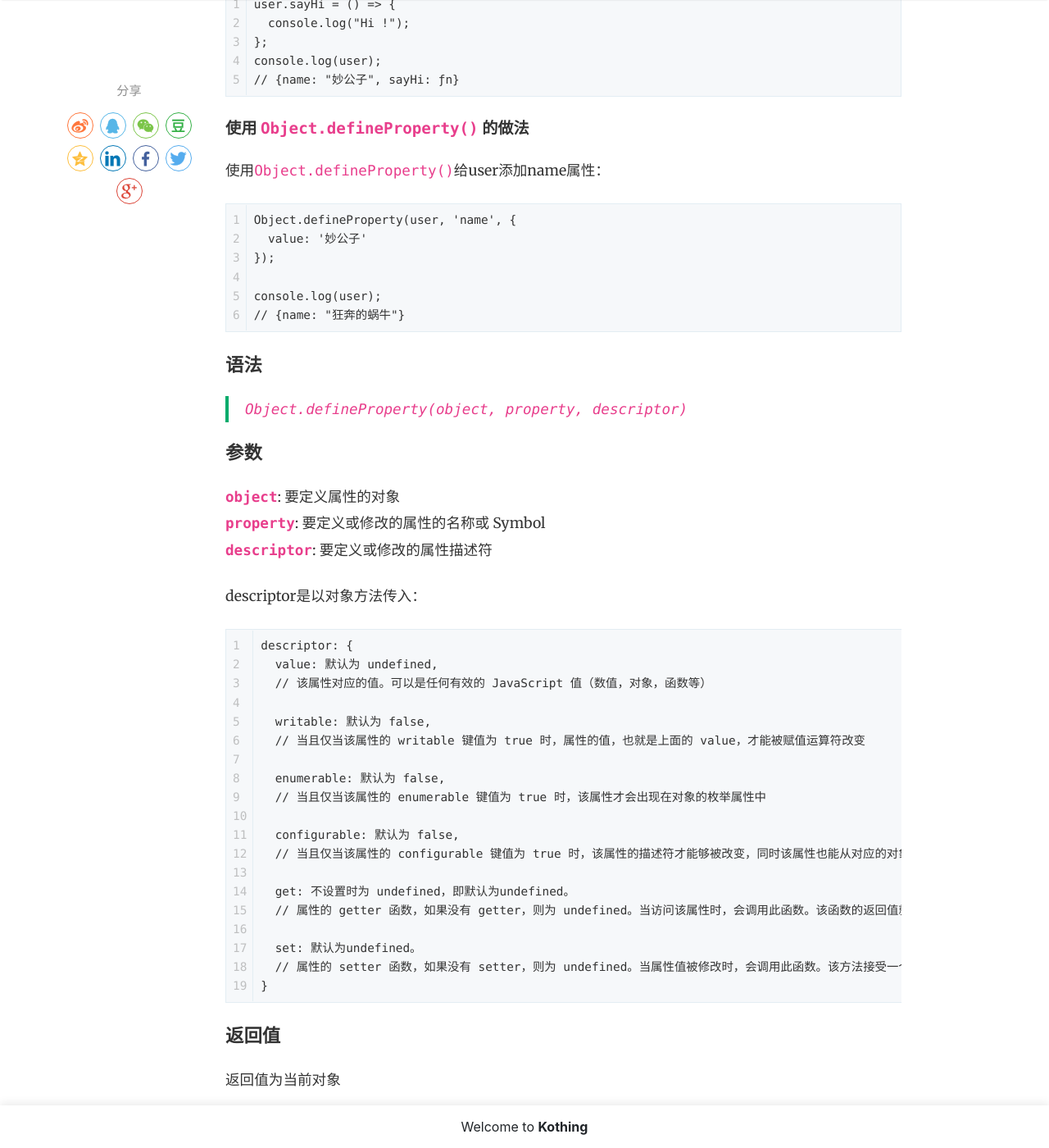
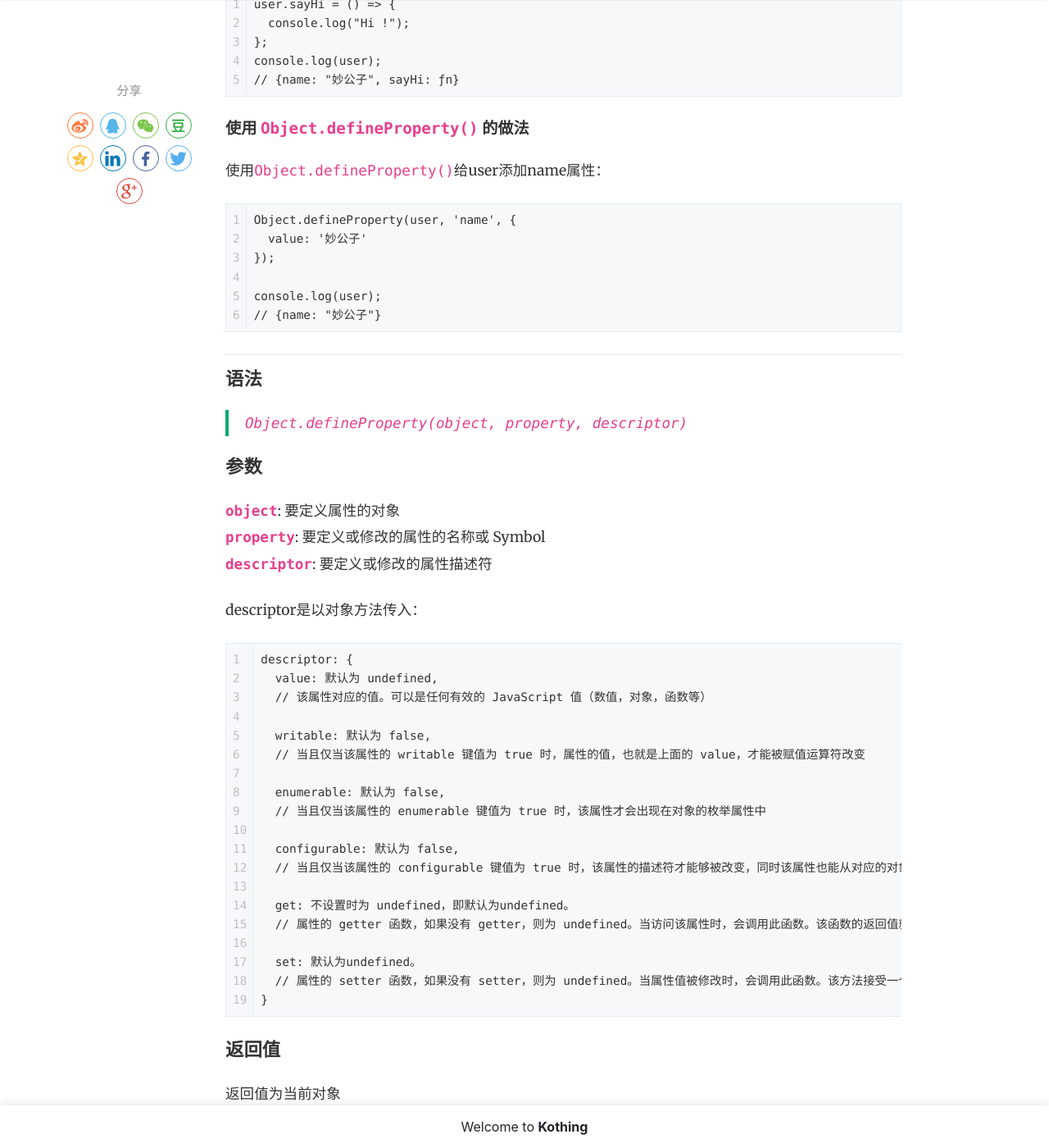
Before and after one commit to kothing/kothing.github.io, a Jekyll site: the page built from _posts/2021-06-22-Object.defineProperty.md, in a window 1280 px wide and 1400 px high, scrolled down 1439 px. Shown: the whole window at 82% size. Built offline with Jekyll 4.4.1, drawn with Linux system fonts in a browser that asks for light colours; nearby versions of some CDN libraries; comment, search, counter and statistics services are not loaded; some of the changed text lies outside the part shown.

Commit message:
Update 2021-06-22-Object.defineProperty.md

````diff
--- a/_posts/2021-06-22-Object.defineProperty.md
+++ b/_posts/2021-06-22-Object.defineProperty.md
@@ -41,8 +41,9 @@ Object.defineProperty(user, 'name', {
 });
 
 console.log(user);
-// {name: "狂奔的蜗牛"}
+// {name: "妙公子"}
 ```
+---
 
 ### 语法
 > `Object.defineProperty(object, property, descriptor)`
@@ -92,5 +93,5 @@ Object.defineProperty(user, 'name', {
 });
 
 console.log(user);
-// {name: "狂奔的蜗牛"}
+// {name: "妙公子"}
 ```
````
